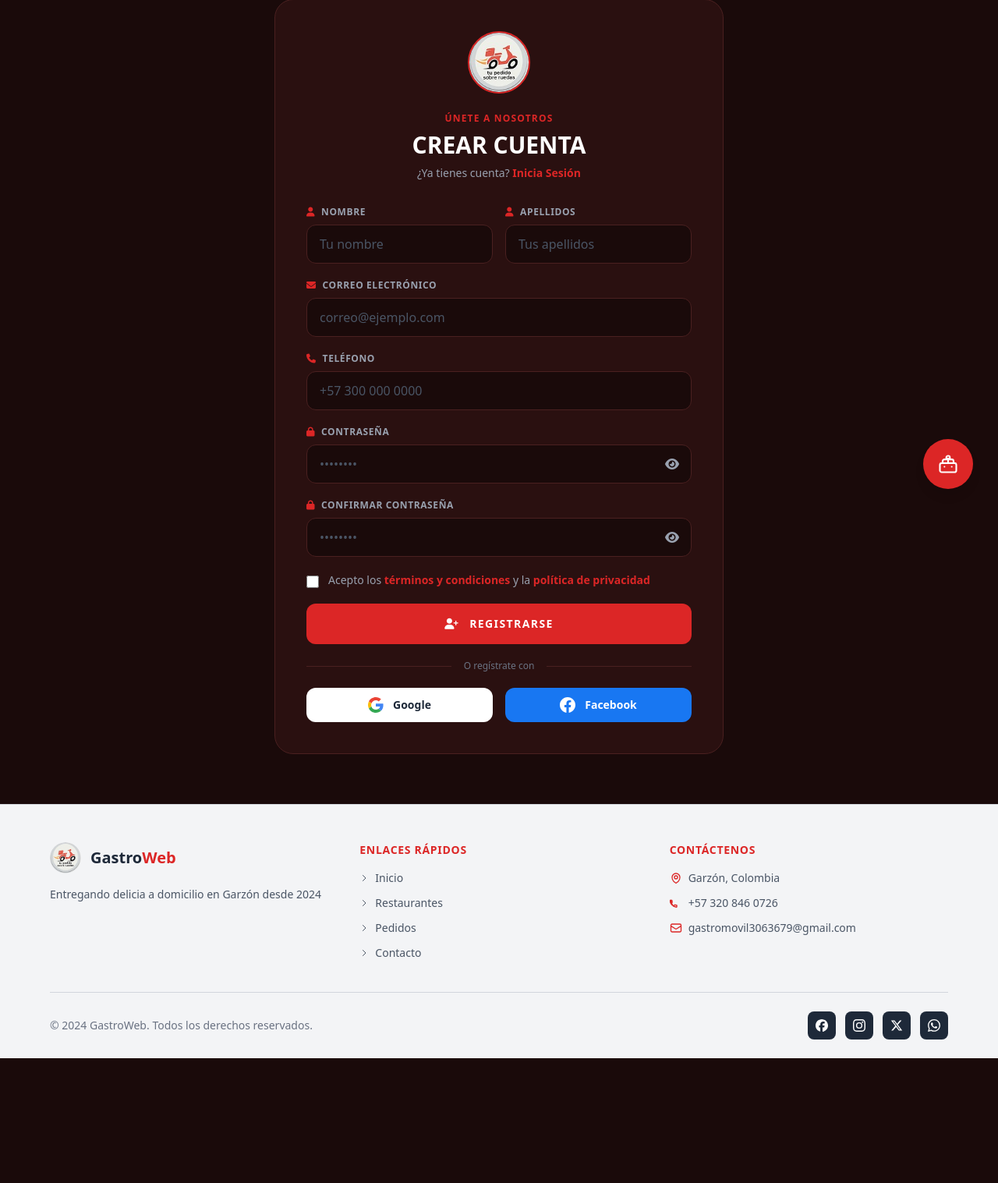
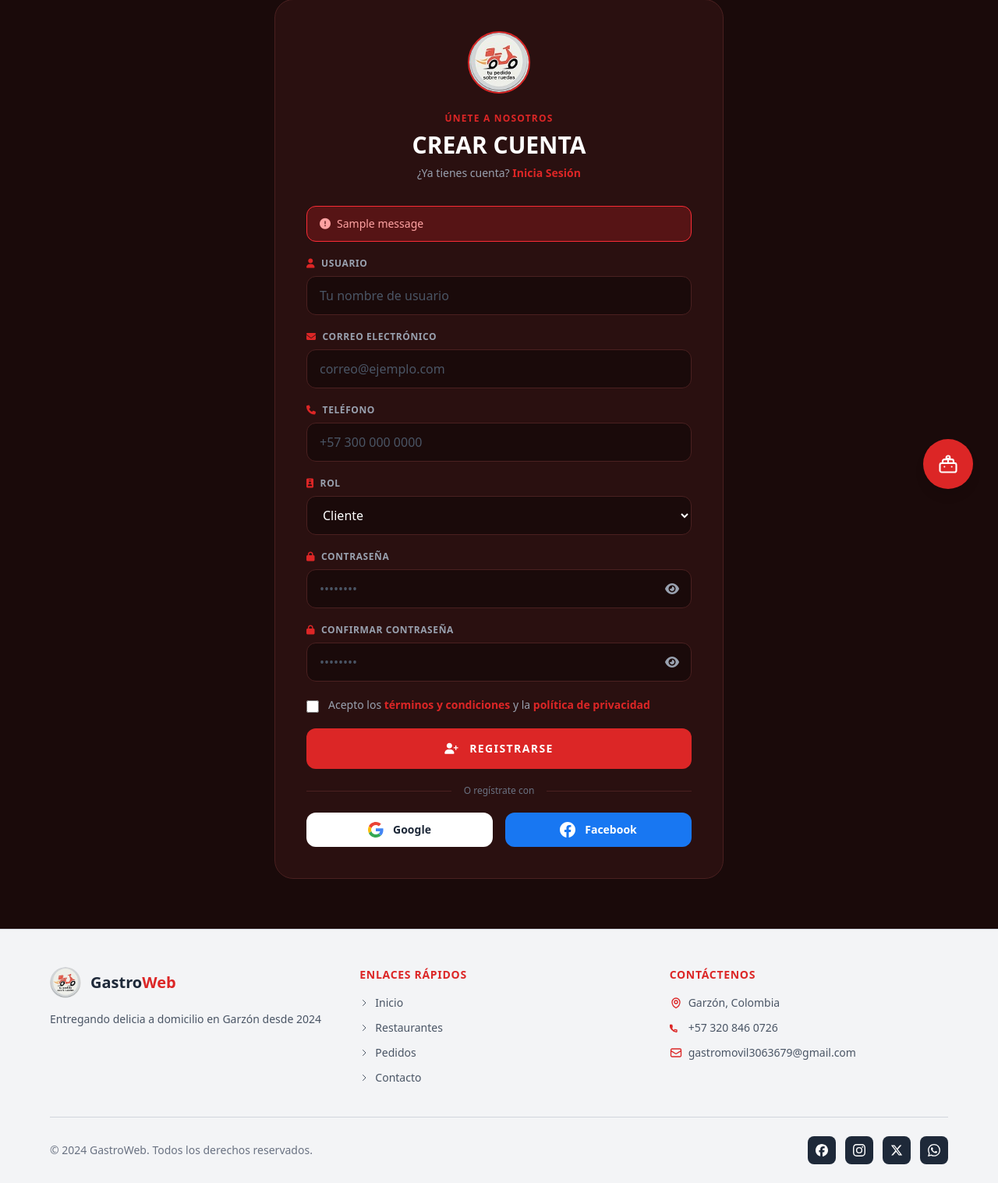
Before and after one commit to lffiesco-svg/gastromovil, a Django app: page /register/ in a window 1280 px wide. Shown: the part 141-1658 px from the top of the page at 78% size. Before the commit the page ends 1498 px from the top, so only its background shows below. Run offline with Django 5.2, Linux system fonts and the light colour scheme; tables that the repository leaves empty hold one stand-in row (values such as "Sample post"); one stand-in notice (Sample message) is shown; parts of the project's set-up code (start-up, migrations or seed data) failed here and were passed over; some libraries are stand-ins or nearby versions.

Commit message:
cambiosbackend

```diff
--- a/core/static/js/main.js
+++ b/core/static/js/main.js
@@ -21,6 +21,18 @@ function toggleMenu() {
         menu.classList.remove('flex');
     }
 }
+function toggleUserMenu() {
+    const menu = document.getElementById('userMenu');
+    menu.classList.toggle('hidden');
+}
+
+document.addEventListener('click', function(e) {
+    const menu = document.getElementById('userMenu');
+    if (menu && !menu.contains(e.target) && !e.target.closest('button[onclick="toggleUserMenu()"]')) {
+        menu.classList.add('hidden');
+    }
+});
+
 
 // Obtener CSRF desde cookies
 function getCSRF() {
--- a/core/templates/auth/register.html
+++ b/core/templates/auth/register.html
@@ -15,26 +15,28 @@
         <p class="text-[#DC2626] text-xs font-bold tracking-widest uppercase text-center mb-2">ÚNETE A NOSOTROS</p>
         <h2 class="text-3xl font-black text-white text-center mb-2">CREAR CUENTA</h2>
         <p class="text-gray-400 text-sm text-center mb-8">
-            ¿Ya tienes cuenta? <a href="{% url 'login' %}" class="text-[#DC2626] hover:underline font-bold">Inicia Sesión</a>
+            ¿Ya tienes cuenta? <a href="/usuarios/login/" class="text-[#DC2626] hover:underline font-bold">Inicia Sesión</a>
         </p>
 
+        <!-- ERROR -->
+        {% if messages %}
+        {% for message in messages %}
+        <div class="bg-red-900/50 border border-red-500 text-red-300 px-4 py-3 rounded-xl text-sm mb-5">
+            <i class="fas fa-circle-exclamation mr-2"></i>{{ message }}
+        </div>
+        {% endfor %}
+        {% endif %}
+
         <!-- FORMULARIO -->
-        <div class="flex flex-col gap-5">
+        <form method="POST" action="/usuarios/registro/" class="flex flex-col gap-5">
+            {% csrf_token %}
 
-            <!-- NOMBRE Y APELLIDO -->
-            <div class="grid grid-cols-1 sm:grid-cols-2 gap-4">
-                <div>
-                    <label class="text-gray-400 text-xs font-bold uppercase tracking-wider mb-2 block">
-                        <i class="fas fa-user mr-2 text-[#DC2626]"></i>Nombre
-                    </label>
-                    <input type="text" placeholder="Tu nombre" class="w-full bg-[#1a0a0a] text-white px-4 py-3 rounded-xl outline-none border border-[#4a2020] focus:border-[#DC2626] transition-colors placeholder-gray-600">
-                </div>
-                <div>
-                    <label class="text-gray-400 text-xs font-bold uppercase tracking-wider mb-2 block">
-                        <i class="fas fa-user mr-2 text-[#DC2626]"></i>Apellidos
-                    </label>
-                    <input type="text" placeholder="Tus apellidos" class="w-full bg-[#1a0a0a] text-white px-4 py-3 rounded-xl outline-none border border-[#4a2020] focus:border-[#DC2626] transition-colors placeholder-gray-600">
-                </div>
+            <!-- USERNAME -->
+            <div>
+                <label class="text-gray-400 text-xs font-bold uppercase tracking-wider mb-2 block">
+                    <i class="fas fa-user mr-2 text-[#DC2626]"></i>Usuario
+                </label>
+                <input type="text" name="username" placeholder="Tu nombre de usuario" required class="w-full bg-[#1a0a0a] text-white px-4 py-3 rounded-xl outline-none border border-[#4a2020] focus:border-[#DC2626] transition-colors placeholder-gray-600">
             </div>
 
             <!-- CORREO -->
@@ -42,7 +44,7 @@
                 <label class="text-gray-400 text-xs font-bold uppercase tracking-wider mb-2 block">
                     <i class="fas fa-envelope mr-2 text-[#DC2626]"></i>Correo Electrónico
                 </label>
-                <input type="email" placeholder="correo@ejemplo.com" class="w-full bg-[#1a0a0a] text-white px-4 py-3 rounded-xl outline-none border border-[#4a2020] focus:border-[#DC2626] transition-colors placeholder-gray-600">
+                <input type="email" name="email" placeholder="correo@ejemplo.com" required class="w-full bg-[#1a0a0a] text-white px-4 py-3 rounded-xl outline-none border border-[#4a2020] focus:border-[#DC2626] transition-colors placeholder-gray-600">
             </div>
 
             <!-- TELEFONO -->
@@ -50,7 +52,19 @@
                 <label class="text-gray-400 text-xs font-bold uppercase tracking-wider mb-2 block">
                     <i class="fas fa-phone mr-2 text-[#DC2626]"></i>Teléfono
                 </label>
-                <input type="tel" placeholder="+57 300 000 0000" class="w-full bg-[#1a0a0a] text-white px-4 py-3 rounded-xl outline-none border border-[#4a2020] focus:border-[#DC2626] transition-colors placeholder-gray-600">
+                <input type="tel" name="telefono" placeholder="+57 300 000 0000" class="w-full bg-[#1a0a0a] text-white px-4 py-3 rounded-xl outline-none border border-[#4a2020] focus:border-[#DC2626] transition-colors placeholder-gray-600">
+            </div>
+
+            <!-- ROL -->
+            <div>
+                <label class="text-gray-400 text-xs font-bold uppercase tracking-wider mb-2 block">
+                    <i class="fas fa-id-badge mr-2 text-[#DC2626]"></i>Rol
+                </label>
+                <select name="rol" required class="w-full bg-[#1a0a0a] text-white px-4 py-3 rounded-xl outline-none border border-[#4a2020] focus:border-[#DC2626] transition-colors cursor-pointer">
+                    <option value="cliente">Cliente</option>
+                    <option value="repartidor">Repartidor</option>
+                    <option value="restaurante">Restaurante</option>
+                </select>
             </div>
 
             <!-- CONTRASEÑA -->
@@ -59,7 +73,7 @@
                     <i class="fas fa-lock mr-2 text-[#DC2626]"></i>Contraseña
                 </label>
                 <div class="relative">
-                    <input type="password" id="password1" placeholder="••••••••" class="w-full bg-[#1a0a0a] text-white px-4 py-3 rounded-xl outline-none border border-[#4a2020] focus:border-[#DC2626] transition-colors placeholder-gray-600 pr-12">
+                    <input type="password" id="password1" name="password1" placeholder="••••••••" required class="w-full bg-[#1a0a0a] text-white px-4 py-3 rounded-xl outline-none border border-[#4a2020] focus:border-[#DC2626] transition-colors placeholder-gray-600 pr-12">
                     <button type="button" onclick="togglePassword('password1', 'eye1')" class="absolute right-4 top-1/2 -translate-y-1/2 text-gray-400 hover:text-[#DC2626] transition-colors">
                         <i id="eye1" class="fas fa-eye"></i>
                     </button>
@@ -72,7 +86,7 @@
                     <i class="fas fa-lock mr-2 text-[#DC2626]"></i>Confirmar Contraseña
                 </label>
                 <div class="relative">
-                    <input type="password" id="password2" placeholder="••••••••" class="w-full bg-[#1a0a0a] text-white px-4 py-3 rounded-xl outline-none border border-[#4a2020] focus:border-[#DC2626] transition-colors placeholder-gray-600 pr-12">
+                    <input type="password" id="password2" name="password2" placeholder="••••••••" required class="w-full bg-[#1a0a0a] text-white px-4 py-3 rounded-xl outline-none border border-[#4a2020] focus:border-[#DC2626] transition-colors placeholder-gray-600 pr-12">
                     <button type="button" onclick="togglePassword('password2', 'eye2')" class="absolute right-4 top-1/2 -translate-y-1/2 text-gray-400 hover:text-[#DC2626] transition-colors">
                         <i id="eye2" class="fas fa-eye"></i>
                     </button>
@@ -81,14 +95,14 @@
 
             <!-- TERMINOS -->
             <div class="flex items-start gap-3">
-                <input type="checkbox" id="terminos" class="mt-1 w-4 h-4 accent-[#DC2626] cursor-pointer">
+                <input type="checkbox" id="terminos" required class="mt-1 w-4 h-4 accent-[#DC2626] cursor-pointer">
                 <label for="terminos" class="text-gray-400 text-sm cursor-pointer">
                     Acepto los <a href="#" class="text-[#DC2626] hover:underline font-bold">términos y condiciones</a> y la <a href="#" class="text-[#DC2626] hover:underline font-bold">política de privacidad</a>
                 </label>
             </div>
 
             <!-- BOTON REGISTRARSE -->
-            <button class="w-full bg-[#DC2626] text-white py-4 rounded-xl font-black text-sm tracking-widest uppercase hover:bg-[#DC2626]/90 transition-colors">
+            <button type="submit" class="w-full bg-[#DC2626] text-white py-4 rounded-xl font-black text-sm tracking-widest uppercase hover:bg-[#DC2626]/90 transition-colors">
                 <i class="fas fa-user-plus mr-2"></i> Registrarse
             </button>
 
@@ -101,7 +115,7 @@
 
             <!-- REDES SOCIALES -->
             <div class="grid grid-cols-2 gap-4">
-                <button class="flex items-center justify-center gap-3 bg-white hover:bg-gray-100 text-gray-800 py-3 rounded-xl font-bold text-sm transition-colors">
+                <button type="button" class="flex items-center justify-center gap-3 bg-white hover:bg-gray-100 text-gray-800 py-3 rounded-xl font-bold text-sm transition-colors">
                     <svg width="20" height="20" viewBox="0 0 48 48">
                         <path fill="#EA4335" d="M24 9.5c3.54 0 6.71 1.22 9.21 3.6l6.85-6.85C35.9 2.38 30.47 0 24 0 14.62 0 6.51 5.38 2.56 13.22l7.98 6.19C12.43 13.72 17.74 9.5 24 9.5z"/>
                         <path fill="#4285F4" d="M46.98 24.55c0-1.57-.15-3.09-.38-4.55H24v9.02h12.94c-.58 2.96-2.26 5.48-4.78 7.18l7.73 6c4.51-4.18 7.09-10.36 7.09-17.65z"/>
@@ -111,7 +125,7 @@
                     </svg>
                     Google
                 </button>
-                <button class="flex items-center justify-center gap-3 bg-[#1877F2] hover:bg-[#0d5dbf] text-white py-3 rounded-xl font-bold text-sm transition-colors">
+                <button type="button" class="flex items-center justify-center gap-3 bg-[#1877F2] hover:bg-[#0d5dbf] text-white py-3 rounded-xl font-bold text-sm transition-colors">
                     <svg width="20" height="20" viewBox="0 0 24 24" fill="white">
                         <path d="M24 12.073c0-6.627-5.373-12-12-12s-12 5.373-12 12c0 5.99 4.388 10.954 10.125 11.854v-8.385H7.078v-3.47h3.047V9.43c0-3.007 1.792-4.669 4.533-4.669 1.312 0 2.686.235 2.686.235v2.953H15.83c-1.491 0-1.956.925-1.956 1.874v2.25h3.328l-.532 3.47h-2.796v8.385C19.612 23.027 24 18.062 24 12.073z"/>
                     </svg>
@@ -119,7 +133,7 @@
                 </button>
             </div>
 
-        </div>
+        </form>
     </div>
 </section>
 
--- a/core/templates/base.html
+++ b/core/templates/base.html
@@ -29,12 +29,32 @@
 
         <!-- ICONOS DESKTOP -->
 <div class="hidden md:flex items-center gap-5">
-            <a href="{% url 'login' %}" class="relative group p-2 hover:bg-[#DC2626]/10 rounded-xl transition-all duration-300 transform hover:scale-105">
+    {% if user.is_authenticated %}
+    <div class="relative group">
+        <button onclick="toggleUserMenu()" class="w-10 h-10 rounded-full bg-gradient-to-r from-[#DC2626] to-[#FF4500] text-white font-black text-sm flex items-center justify-center hover:shadow-lg transition-all duration-300 hover:scale-105">
+            {{ user.username|slice:":1"|upper }}{{ user.last_name|slice:":1"|upper }}
+        </button>
+        <div id="userMenu" class="hidden absolute right-0 mt-2 w-56 bg-white rounded-2xl shadow-xl border border-gray-100 py-2 z-50">
+            <div class="px-4 py-3 border-b border-gray-100">
+                <p class="text-gray-900 font-black text-sm">{{ user.username }}</p>
+                <p class="text-gray-400 text-xs">{{ user.email }}</p>
+            </div>
+            <a href="/usuarios/perfil/" class="flex items-center px-4 py-2 text-gray-700 hover:bg-red-50 hover:text-[#DC2626] transition-colors text-sm gap-2">
+                <i class="fas fa-user-circle"></i> Mi Perfil
+            </a>
+            <a href="/usuarios/logout/" class="flex items-center px-4 py-2 text-red-600 hover:bg-red-50 transition-colors text-sm gap-2">
+                <i class="fas fa-right-from-bracket"></i> Cerrar sesión
+            </a>
+        </div>
+    </div>
+    {% else %}
+    <a href="/login/" class="relative group p-2 hover:bg-[#DC2626]/10 rounded-xl transition-all duration-300 transform hover:scale-105">
         <svg class="w-6 h-6 text-white group-hover:text-[#DC2626] transition-all duration-300" fill="none" stroke="currentColor" viewBox="0 0 24 24" stroke-width="2" stroke-linecap="round" stroke-linejoin="round">
             <path d="M19 21v-2a4 4 0 0 0-4-4H9a4 4 0 0 0-4 4v2"/>
             <circle cx="12" cy="7" r="4"/>
         </svg>
     </a>
+    {% endif %}
     <a href="{% url 'carrito' %}" class="relative group p-2 hover:bg-[#DC2626]/10 rounded-xl transition-all duration-300 transform hover:scale-105">
         <svg class="w-6 h-6 text-white group-hover:text-[#DC2626] transition-all duration-300" fill="none" stroke="currentColor" viewBox="0 0 24 24" stroke-width="2" stroke-linecap="round" stroke-linejoin="round">
             <circle cx="8" cy="21" r="1"/>
--- a/theme/static/css/dist/styles.css
+++ b/theme/static/css/dist/styles.css
@@ -11,13 +11,17 @@
     --color-red-50: oklch(97.1% 0.013 17.38);
     --color-red-100: oklch(93.6% 0.032 17.717);
     --color-red-200: oklch(88.5% 0.062 18.334);
+    --color-red-300: oklch(80.8% 0.114 19.571);
     --color-red-500: oklch(63.7% 0.237 25.331);
     --color-red-600: oklch(57.7% 0.245 27.325);
     --color-red-700: oklch(50.5% 0.213 27.518);
     --color-red-900: oklch(39.6% 0.141 25.723);
+    --color-orange-500: oklch(70.5% 0.213 47.604);
+    --color-orange-600: oklch(64.6% 0.222 41.116);
     --color-green-50: oklch(98.2% 0.018 155.826);
     --color-green-100: oklch(96.2% 0.044 156.743);
     --color-green-200: oklch(92.5% 0.084 155.995);
+    --color-green-300: oklch(87.1% 0.15 154.449);
     --color-green-400: oklch(79.2% 0.209 151.711);
     --color-green-500: oklch(72.3% 0.219 149.579);
     --color-green-600: oklch(62.7% 0.194 149.214);
@@ -362,6 +366,9 @@
   .mt-1 {
     margin-top: calc(var(--spacing) * 1);
   }
+  .mt-2 {
+    margin-top: calc(var(--spacing) * 2);
+  }
   .mt-4 {
     margin-top: calc(var(--spacing) * 4);
   }
@@ -598,6 +605,9 @@
   }
   .max-w-6xl {
     max-width: var(--container-6xl);
+  }
+  .max-w-\[85\%\] {
+    max-width: 85%;
   }
   .max-w-lg {
     max-width: var(--container-lg);
@@ -831,8 +841,14 @@
   .border-green-200 {
     border-color: var(--color-green-200);
   }
+  .border-green-500 {
+    border-color: var(--color-green-500);
+  }
   .border-red-200 {
     border-color: var(--color-red-200);
+  }
+  .border-red-500 {
+    border-color: var(--color-red-500);
   }
   .border-white\/20 {
     border-color: color-mix(in srgb, #fff 20%, transparent);
@@ -906,6 +922,15 @@
   .bg-green-500 {
     background-color: var(--color-green-500);
   }
+  .bg-green-900\/50 {
+    background-color: color-mix(in srgb, oklch(39.3% 0.095 152.535) 50%, transparent);
+    @supports (color: color-mix(in lab, red, red)) {
+      background-color: color-mix(in oklab, var(--color-green-900) 50%, transparent);
+    }
+  }
+  .bg-orange-500 {
+    background-color: var(--color-orange-500);
+  }
   .bg-purple-100 {
     background-color: var(--color-purple-100);
   }
@@ -917,6 +942,12 @@
   }
   .bg-red-600 {
     background-color: var(--color-red-600);
+  }
+  .bg-red-900\/50 {
+    background-color: color-mix(in srgb, oklch(39.6% 0.141 25.723) 50%, transparent);
+    @supports (color: color-mix(in lab, red, red)) {
+      background-color: color-mix(in oklab, var(--color-red-900) 50%, transparent);
+    }
   }
   .bg-white {
     background-color: var(--color-white);
@@ -1229,6 +1260,9 @@
   .text-gray-900 {
     color: var(--color-gray-900);
   }
+  .text-green-300 {
+    color: var(--color-green-300);
+  }
   .text-green-500 {
     color: var(--color-green-500);
   }
@@ -1243,6 +1277,9 @@
   }
   .text-purple-600 {
     color: var(--color-purple-600);
+  }
+  .text-red-300 {
+    color: var(--color-red-300);
   }
   .text-red-500 {
     color: var(--color-red-500);
@@ -1594,6 +1631,13 @@
       }
     }
   }
+  .hover\:bg-orange-600 {
+    &:hover {
+      @media (hover: hover) {
+        background-color: var(--color-orange-600);
+      }
+    }
+  }
   .hover\:bg-pink-50 {
     &:hover {
       @media (hover: hover) {
@@ -1668,6 +1712,14 @@
     &:hover {
       @media (hover: hover) {
         opacity: 80%;
+      }
+    }
+  }
+  .hover\:shadow-lg {
+    &:hover {
+      @media (hover: hover) {
+        --tw-shadow: 0 10px 15px -3px var(--tw-shadow-color, rgb(0 0 0 / 0.1)), 0 4px 6px -4px var(--tw-shadow-color, rgb(0 0 0 / 0.1));
+        box-shadow: var(--tw-inset-shadow), var(--tw-inset-ring-shadow), var(--tw-ring-offset-shadow), var(--tw-ring-shadow), var(--tw-shadow);
       }
     }
   }
--- a/usuarios/urls.py
+++ b/usuarios/urls.py
@@ -8,6 +8,7 @@ urlpatterns = [
 
     #crear registro
     path('api/registro/', views.registro_api),
+    path('registro/', views.registro, name='registro_web'),
     #crear direccion
     path('api/direcciones/crear/', crear_direccion),
     #mostrar las direcciones existentes
```
Also changed, not shown: core/templates/auth/login.html (+26 -9 lines), usuarios/forms.py (+16 -15 lines), usuarios/views.py (+14 -7 lines). Lines whose indentation alone changed are shown as unchanged.
